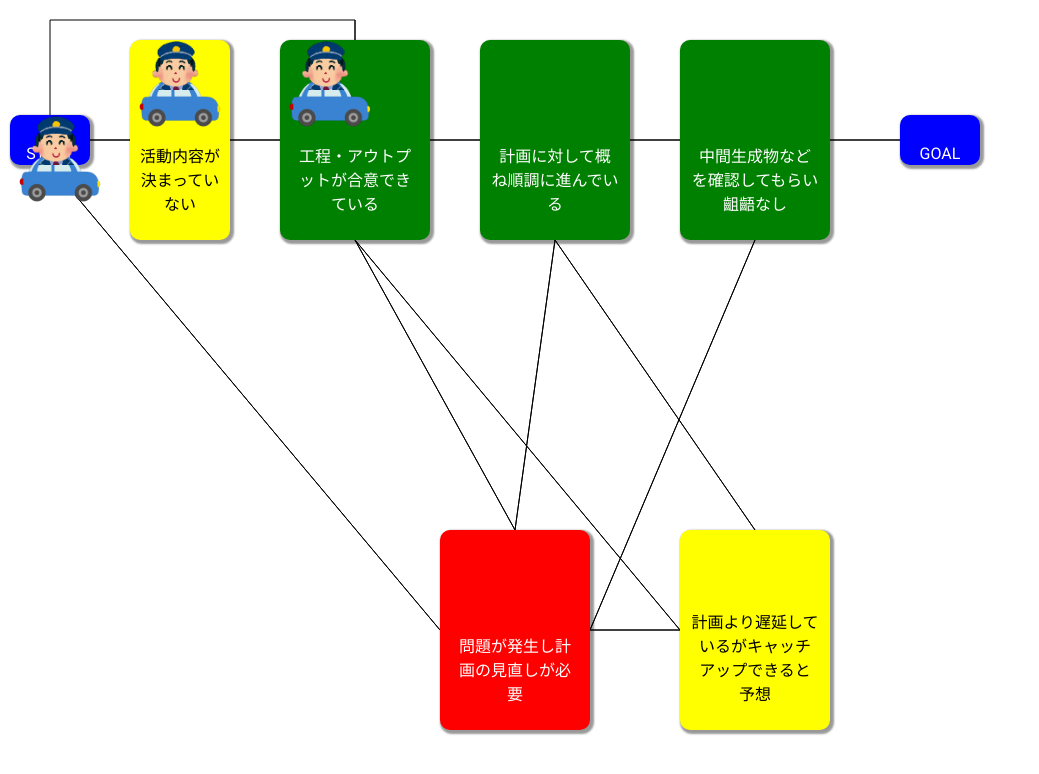
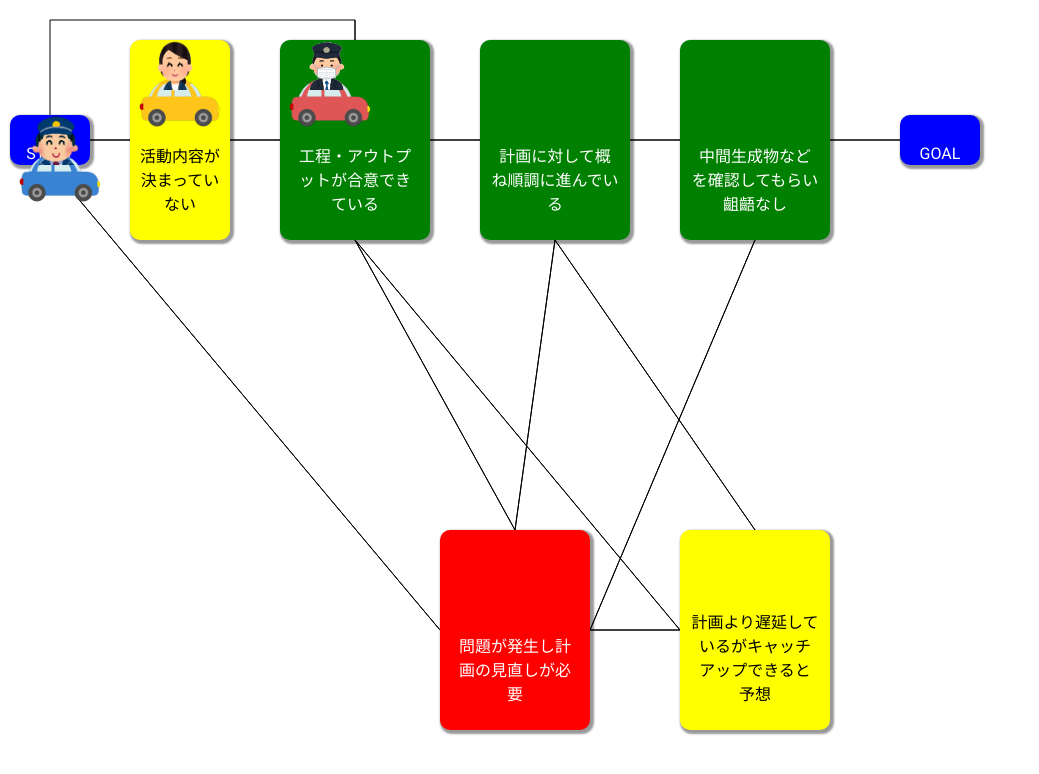
Before and after one commit to msntts/AnkenSugoroku, an Angular app in the folder src/: page / in a window 1280 px wide. Shown: the top 774 px of the page, without its empty margins (0-1039 px from the left). Built offline with nearby package versions, Linux system fonts and the light colour scheme.

Commit message:
* 駒の人と車の画像データについて、駒のステータスデータのURLを参照するように変更

```diff
--- a/src/src/app/controller/record.service.ts
+++ b/src/src/app/controller/record.service.ts
@@ -34,9 +34,9 @@ export class RecordService {
   private data: recordData = {
     moverecord: [],
     status: [
-      {piece_id: 1, square_id: 1, name: "No.1", url_img_car:"", url_img_person:""},
-      {piece_id: 2, square_id: 2, name: "No.2", url_img_car:"", url_img_person:""},
-      {piece_id: 3, square_id: 3, name: "No.3", url_img_car:"", url_img_person:""},
+      {piece_id: 1, square_id: 1, name: "No.1", url_img_car:"assets/car.png", url_img_person:"assets/person.png"},
+      {piece_id: 2, square_id: 2, name: "No.2", url_img_car:"assets/car2.png", url_img_person:"assets/person2.png"},
+      {piece_id: 3, square_id: 3, name: "No.3", url_img_car:"assets/car3.png", url_img_person:"assets/person3.png"},
     ]
   };
 
@@ -51,9 +51,24 @@ export class RecordService {
     return this.data.status.length;
   }
 
-  // すべての駒のステータス情報を取得する
+  // すべての駒のステータス情報リストを取得する
   public getLatestSquareIdList(): elemPieceStatus[]{
     return this.data.status;
+  }
+
+  /**
+   *  駒のステータスを取得する
+   * @param piece_id ステータスを取得したい駒のID
+   * @returns 取得した駒のステータス
+   */
+  public getPieceStatus(piece_id: number): elemPieceStatus{
+    for(let i=0 ; i < this.data.status.length ; i++){
+      if(this.data.status[i].piece_id == piece_id) {
+        return this.data.status[i];
+      }
+    }
+    // 見つからない場合は、nullを返す
+    return null;
   }
 
 
@@ -118,6 +133,17 @@ export class RecordService {
       console.log("ローカルストレージに レコードはありません。")
       this.save();
     }
+
+    // 暫定的なデータ補正処置 開始
+    for(let i = 0 ; i < this.data.status.length ; i++){
+      if(this.data.status[i].url_img_car === "" ){
+        this.data.status[i].url_img_car = "assets/car.png";
+      }
+      if(this.data.status[i].url_img_person === "" ){
+        this.data.status[i].url_img_person = "assets/person.png";
+      }
+    }
+    // =======================================
     return true;
   }
 
--- a/src/src/app/view/project-board-game-piece/project-board-game-piece.component.html
+++ b/src/src/app/view/project-board-game-piece/project-board-game-piece.component.html
@@ -1,10 +1,10 @@
  <!-- ドラッグ時に、移動元を表示するマーク-->
  <div *ngIf="fromMarkOn" class="fromMark" [style.left]="x" [style.top]="y" >
-    <img class="car" src="assets/car.png" />
-    <img class="person" src="assets/person.png" />
+    <img class="car" [src]="pieceStatus.url_img_car" />
+    <img class="person" [src]="pieceStatus.url_img_person" />
 </div>
 
 <div class="piece" cdkDrag (cdkDragStarted)="onDragStarted($event)" (cdkDragEnded)="onDragEnded($event)" [style.left]="x" [style.top]="y" [style.filter]="filter" [style.opacity]="opacity">
-    <img class="car" src="assets/car.png" />
-    <img class="person" src="assets/person.png" />
+    <img class="car" [src]="pieceStatus.url_img_car" />
+    <img class="person" [src]="pieceStatus.url_img_person" />
 </div>
--- a/src/src/app/view/project-board-game-piece/project-board-game-piece.component.ts
+++ b/src/src/app/view/project-board-game-piece/project-board-game-piece.component.ts
@@ -1,6 +1,6 @@
 import { Component, Input, OnInit } from '@angular/core';
 import { BoardDataService } from 'src/app/controller/board-data.service';
-import { RecordService } from 'src/app/controller/record.service';
+import { RecordService, elemPieceStatus } from 'src/app/controller/record.service';
 
 @Component({
   selector: 'app-project-board-game-piece',
@@ -33,6 +33,9 @@ export class ProjectBoardGamePieceComponent implements OnInit {
   /* 移動元の表示 */
   public fromMarkOn: boolean = false;
 
+  /** 駒のステータス */
+  public pieceStatus: elemPieceStatus;
+
 
   /** 駒のマス内判定点までのオフセット（左上から） X方向 */
   private readonly c_offset_x: number = 50;
@@ -64,6 +67,9 @@ export class ProjectBoardGamePieceComponent implements OnInit {
   ngOnInit() {
     // 最後のマスの位置を取得
     this.square_id = this.recordService.getLatestSquareId(this.piece_id);
+
+    // ピースのステータス情報を取得する
+    this.pieceStatus = this.recordService.getPieceStatus(this.piece_id);
   }
 
   OnInit(): void {
```
